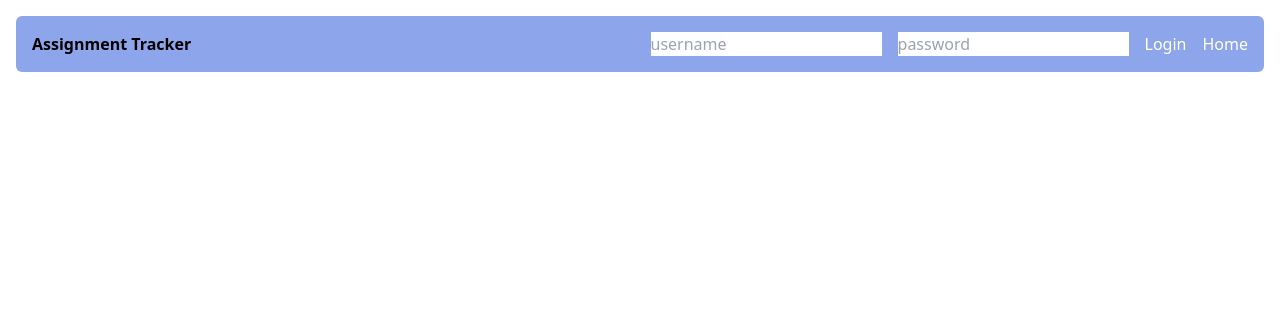
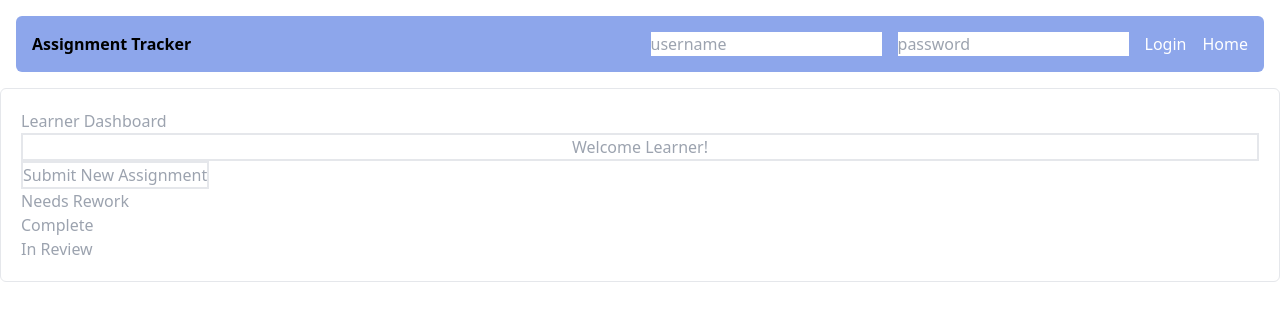
Before and after one commit to f-julie/LibraryFrontend, a React (Vite) app: page /learnerDashboard in a window 1280 px wide. Shown: the top 320 px of the page. Built offline with nearby package versions, Linux system fonts and the light colour scheme.

Commit message:
All pages present

```diff
--- a/index.html
+++ b/index.html
@@ -2,7 +2,7 @@
 <html lang="en">
   <head>
     <meta charset="UTF-8" />
-    <link rel="icon" type="image/svg+xml" href="/vite.svg" />
+    <link rel="icon" type="image/svg+xml" href="/star.png" />
     <meta name="viewport" content="width=device-width, initial-scale=1.0" />
     <title>Assignment Tracker</title>
   </head>
--- a/src/components/Home.jsx
+++ b/src/components/Home.jsx
@@ -14,12 +14,13 @@ export default function Home() {
         <h1 className="self-center text-2xl mt-4">
           Welcome to the Assignment Review App
         </h1>
-        <p className="w-[80%] self-center mb-4 border p-5 text-gray-400 rounded-md">
-          <span className="text-2xl font-serif text-gray-500">"</span>Lorem
-          ipsum dolor sit amet consectetur adipisicing elit. Et, doloremque?
-          Officia nulla quisquam quasi beatae rerum aperiam corporis nisi itaque
-          velit ipsa, exercitationem, animi doloribus. Sunt, vitae libero. Non,
-          eligendi?<span className="text-2xl font-serif text-gray-500">"</span>
+        <p className="w-[80%] self-center mb-4 border p-5 text-blue-700/50 rounded-md text-center text-xl">
+          “Live as if you were to die tomorrow. Learn as if you were to live
+          forever.” — Mahatma Gandhi
+          {/* <span className="text-2xl font-serif text-blue-700/50">"</span>“Live as
+          if you were to die tomorrow. Learn as if you were to live forever.” —
+          Mahatma Gandhi
+          <span className="text-2xl font-serif text-gray-500">"</span> */}
         </p>
       </main>
     </div>
--- a/src/components/LearnerDashboard.jsx
+++ b/src/components/LearnerDashboard.jsx
@@ -1,6 +1,25 @@
 import { data } from "autoprefixer";
 import axios from "axios";
 import { useState } from "react";
-import Dropdown from "./Dropdown";
 
-export const LearnerDashboard = () => {};
+export const LearnerDashboard = () => {
+  const handleSubmit = () => {};
+
+  return (
+    <div className="self-center mb-4 border p-5 text-gray-400 rounded-md">
+      <span className="text-2xl font-serif text-gray-500"></span>
+      <div>Learner Dashboard</div>
+      <div className="border-2 flex justify-center">Welcome Learner!</div>
+      <div className="flex gap-5">
+        <button onClick={handleSubmit} className="border-2">
+          Submit New Assignment
+        </button>
+      </div>
+
+      <div>Needs Rework</div>
+      <div>Complete</div>
+      <div>In Review</div>
+      <span className="text-2xl font-serif text-gray-500"></span>
+    </div>
+  );
+};
--- a/src/components/NavBar.jsx
+++ b/src/components/NavBar.jsx
@@ -90,8 +90,8 @@ export default function NavBar() {
           Home
         </Link>
         {isLoggedIn && (
-          <Link className="hover:text-black" to="/assignments">
-            Assignments
+          <Link className="hover:text-black" to="/learnerDashboard">
+            Learner Dashboard
           </Link>
         )}
       </nav>
```
Also changed, not shown: public/icon.jpg (added), public/star.png (added).
